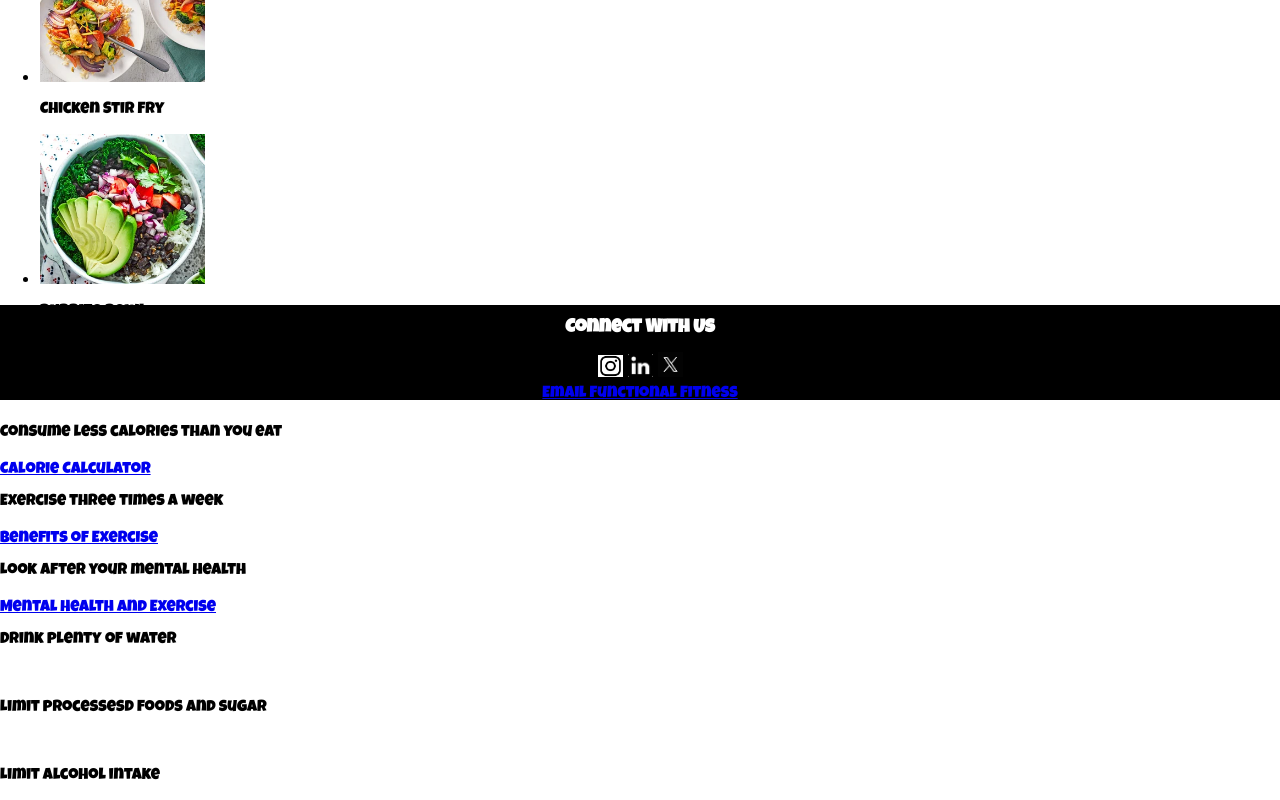
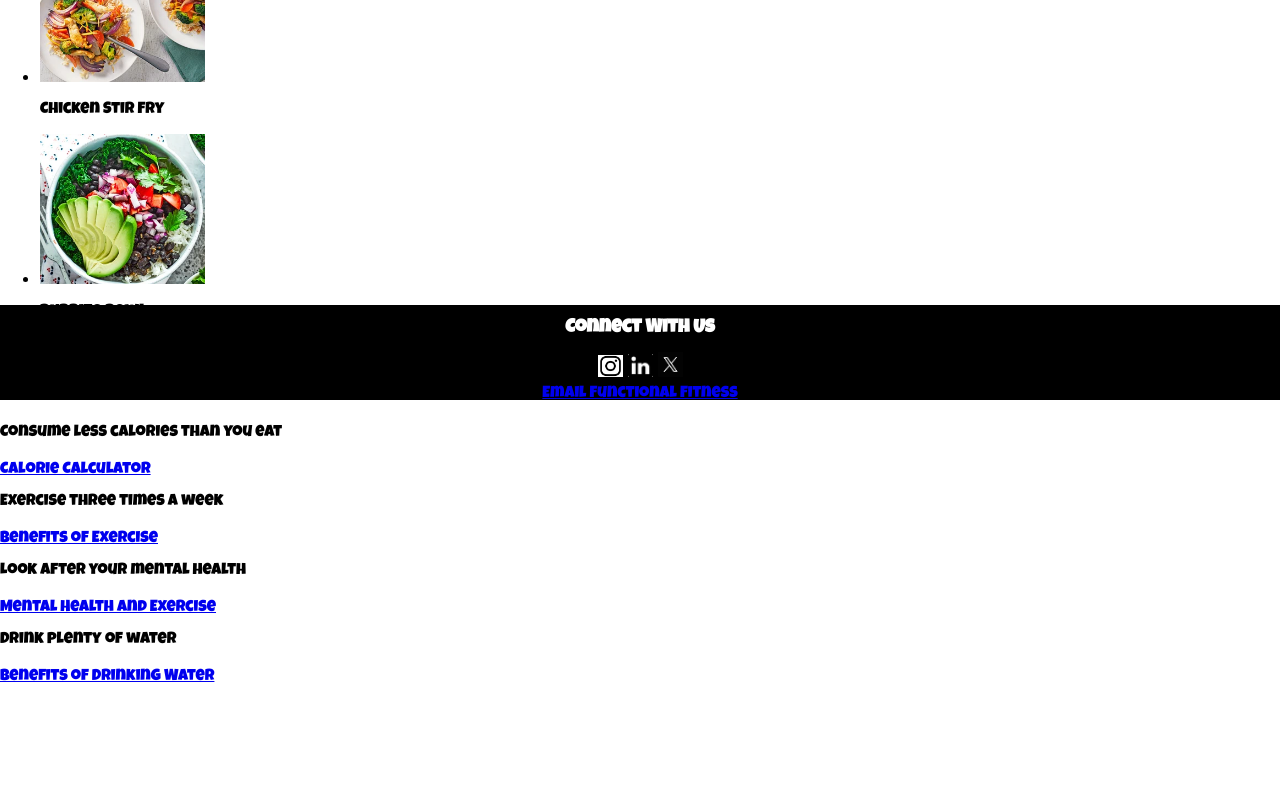
Before and after one commit to deepthinker-88/Fitness-Website, a React (Create React App) app: page /healthy-living in a window 1280 px wide. Shown: the part 400-1200 px from the top of the page. After the commit the page ends 1085 px from the top, so only its background shows below. Built offline with nearby package versions, Linux system fonts and the light colour scheme.

Commit message:
Added link to drink more water

```diff
--- a/src/components/HealthyLivingPage/HealthyLivingPage.js
+++ b/src/components/HealthyLivingPage/HealthyLivingPage.js
@@ -47,11 +47,9 @@ export default function HealthyLivingPage({ title }) {
         <a className="font" href= "https://www.mentalhealth.org.uk/explore-mental-health/a-z-topics/physical-activity-and-mental-health">Mental Health and Exercise</a>
         <br></br>
         <p className="font">Drink plenty of water</p>
+        <a className="font" href="https://www.healthline.com/nutrition/7-health-benefits-of-water">Benefits of Drinking Water</a>
         <br></br>
-        <p className="font">Limit processesd foods and sugar</p>
-        <br></br>
-        <p className="font">Limit alcohol intake</p>
-      </section>
+       </section>
       <Footer />
     </div>
   );
```
